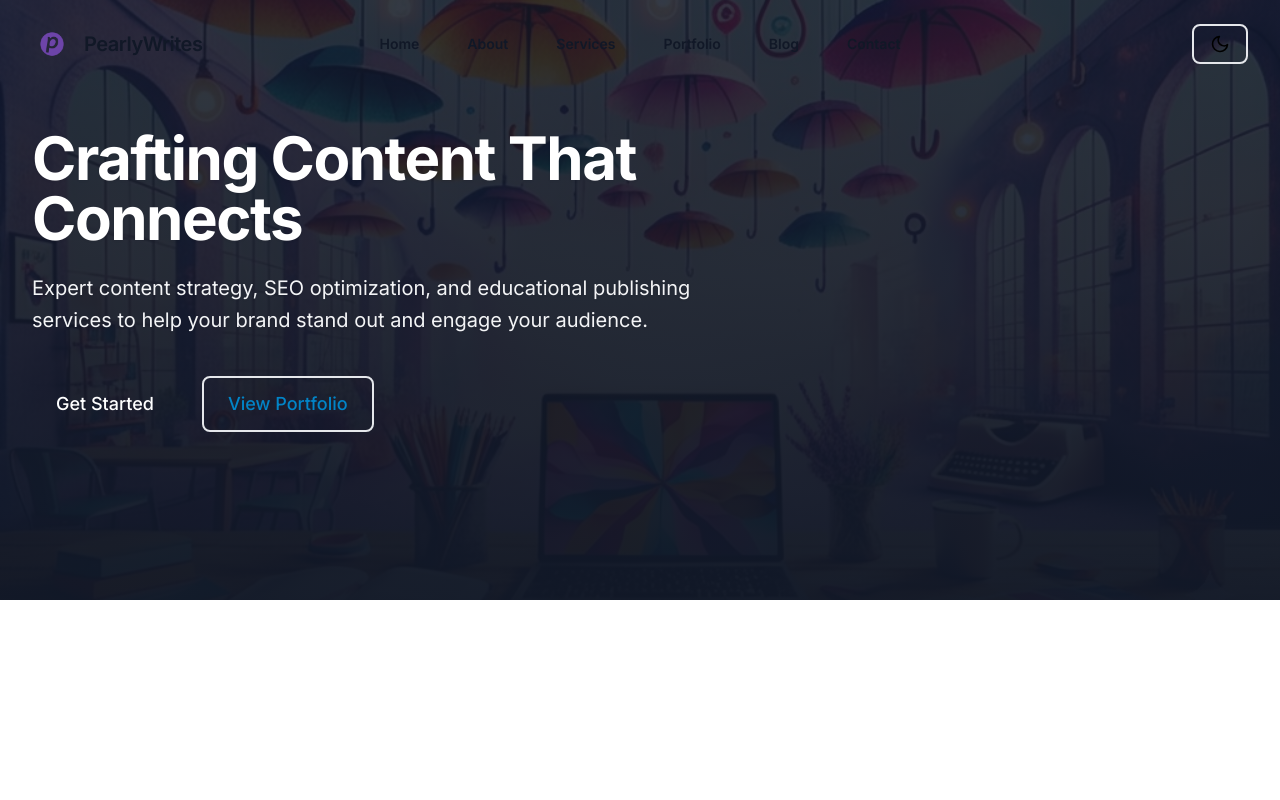
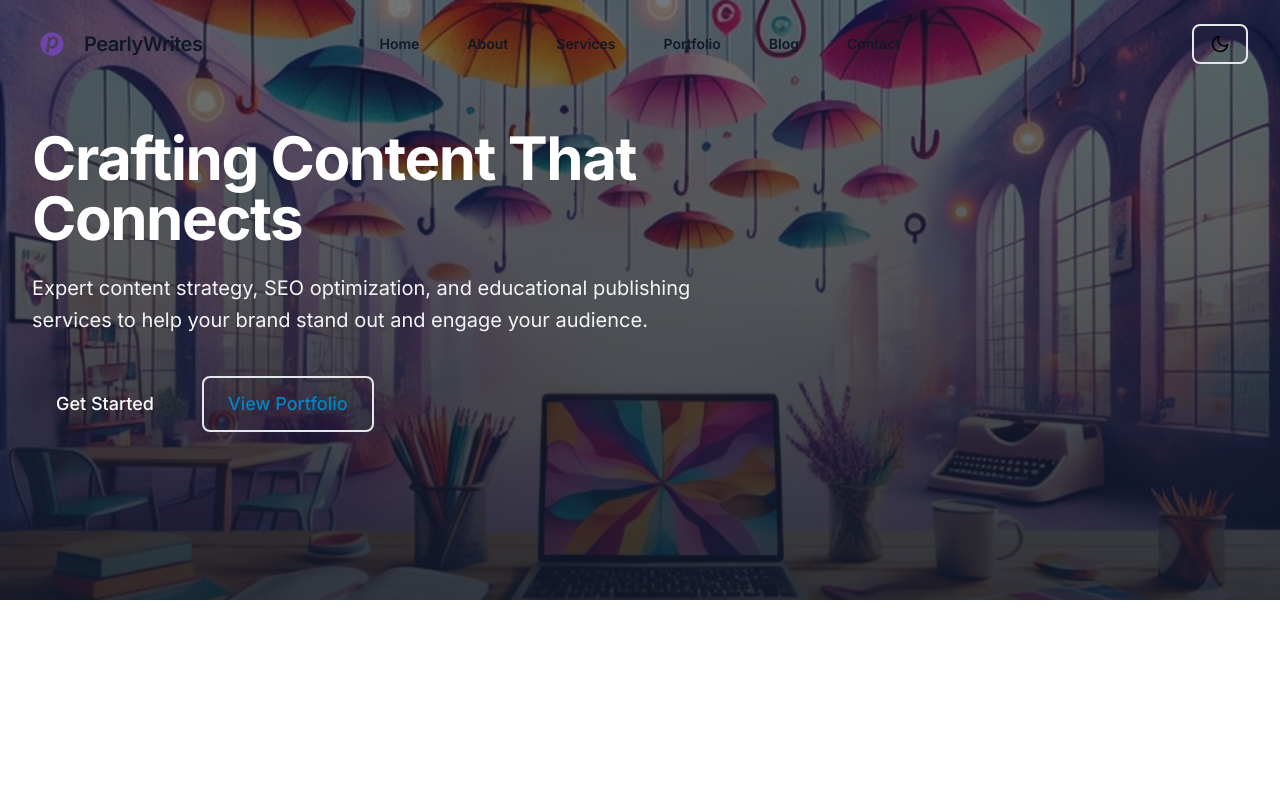
Before and after one commit to LFGConsulting/pearlywrites, a Next.js app: page / in a window 1280 px wide. Shown: the top 800 px of the page. Built offline with nearby package versions, Linux system fonts and the light colour scheme.

Commit message:
hero image opacity adjustment

```diff
--- a/src/app/components/ui/Hero.tsx
+++ b/src/app/components/ui/Hero.tsx
@@ -18,15 +18,15 @@
 }: HeroProps) {
   return (
     <div className="relative min-h-[600px] bg-gray-900">
-      {/* Background image */}
+      {/* Background image - increase visibility by reducing opacity */}
       <img
         src="/pearlywriteshero.jpeg"
         alt="Creative workspace with colorful umbrellas and hanging lights"
-        className="absolute inset-0 w-full h-full object-cover opacity-50"
+        className="absolute inset-0 w-full h-full object-cover opacity-70"
       />
 
-      {/* Gradient overlay - darker at the bottom for better text contrast */}
-      <div className="absolute inset-0 bg-gradient-to-b from-gray-900/70 to-gray-900/95" />
+      {/* Gradient overlay - lighter gradient for better image visibility */}
+      <div className="absolute inset-0 bg-gradient-to-b from-gray-900/40 to-gray-900/80" />
 
       {/* Content */}
       <Container className={`relative py-24 sm:py-32 ${className}`}>
```
